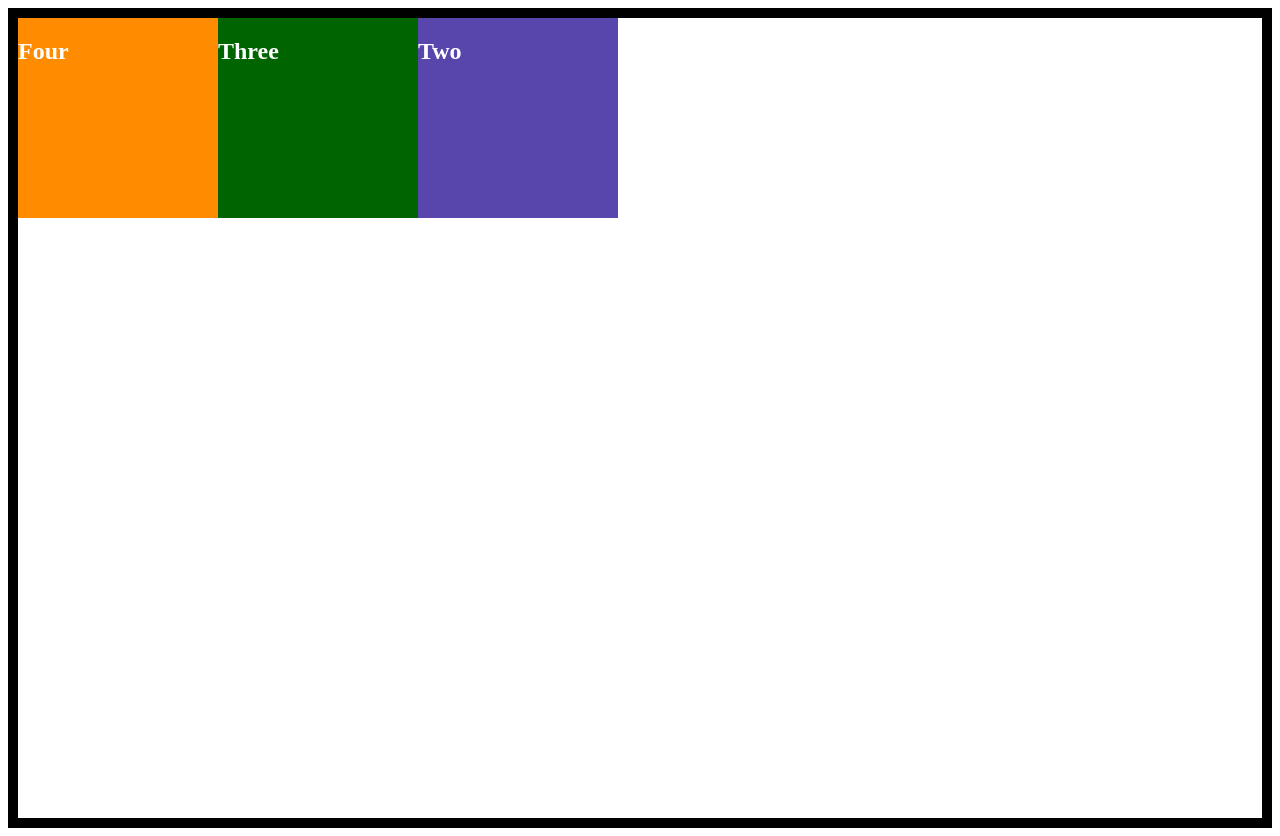
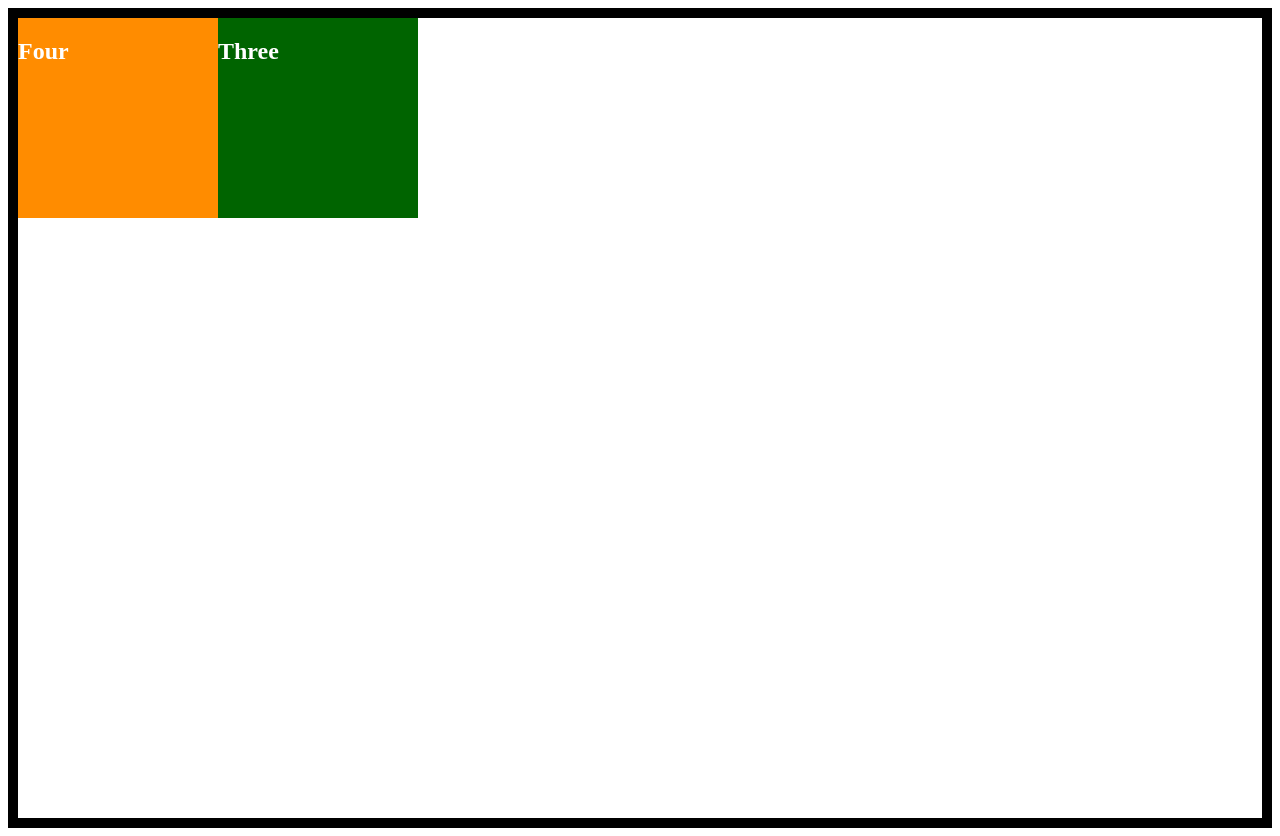
Before and after one commit to AaditMalla/tdd-training, a plain HTML site: page index.html in a window 1280 px wide. Drawn offline with Linux system fonts and the light colour scheme.

Commit message:
secondCommitByAdit

```diff
--- a/index.html
+++ b/index.html
@@ -11,9 +11,9 @@
 	<body>
 		<div class="parent">
 			<!-- class child1 was removed -->
-			<div class="child2">
+			<!-- <div class="child2">
 				<h2>Two</h2>
-			</div>
+			</div> -->
 			<div class="child3">
 				<h2>Three</h2>
 			</div>
```
